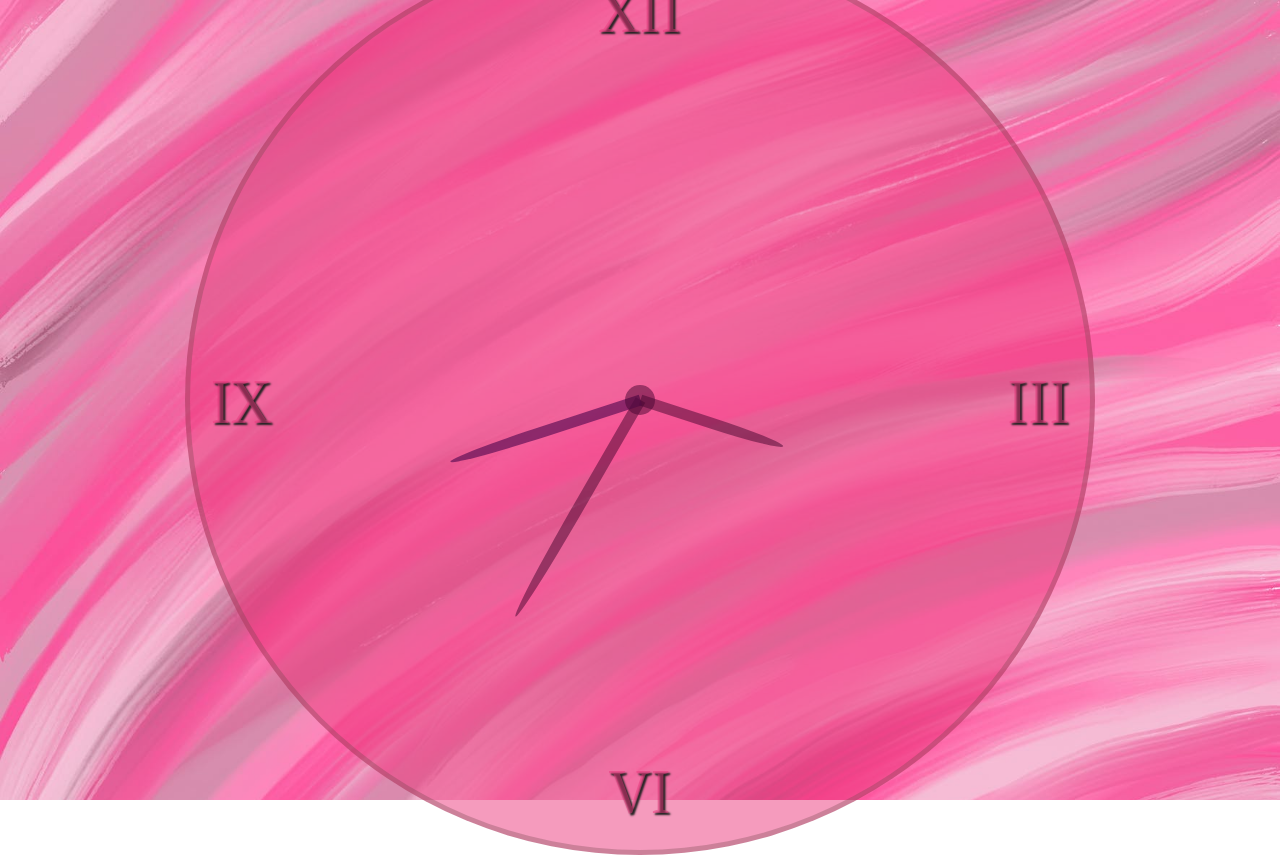
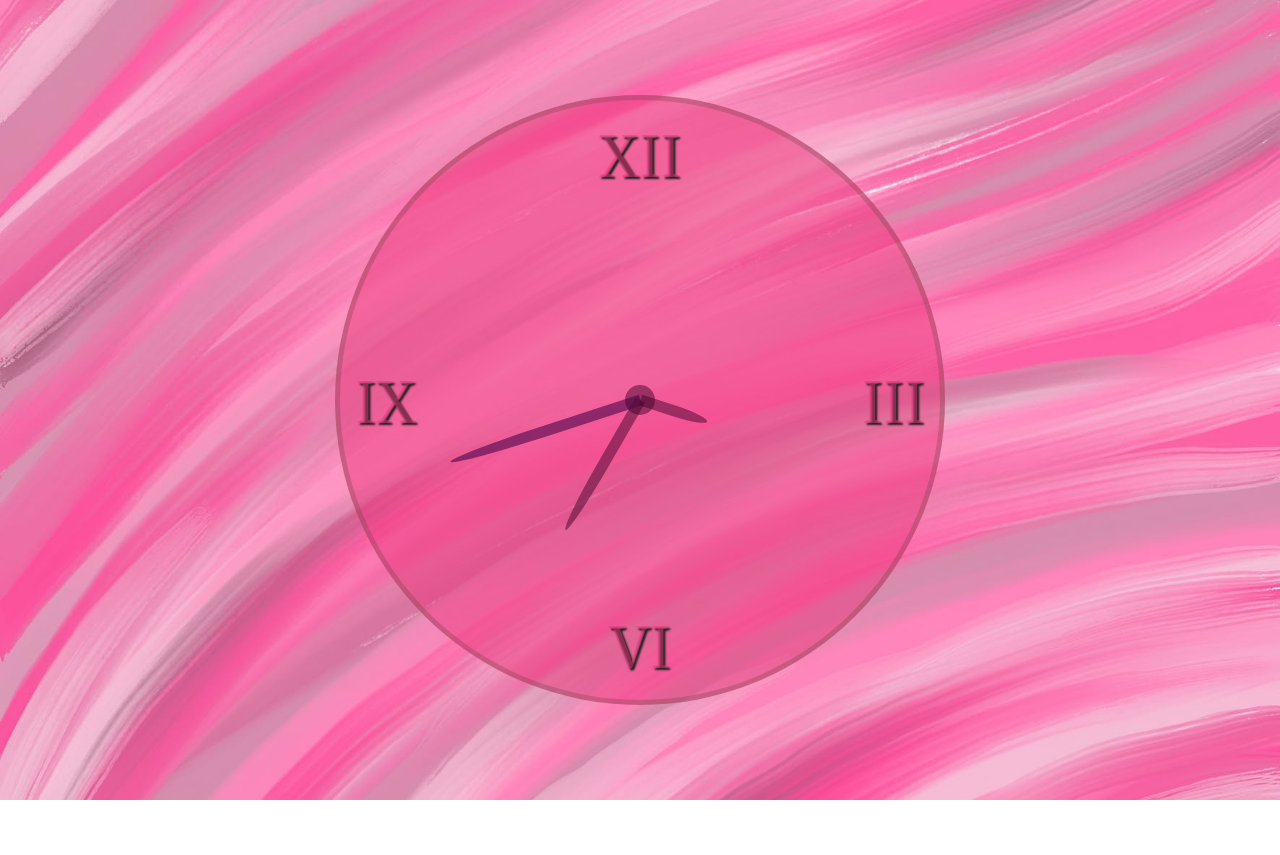
Before and after one commit to NetaJM/SimplePinkClock, a plain HTML site: page index.html in a window 1280 px wide. After the commit the page ends 800 px from the top, so only its background shows below. Drawn offline with Linux system fonts and the light colour scheme.

Commit message:
Update style.css

```diff
--- a/style.css
+++ b/style.css
@@ -26,8 +26,8 @@ html {
 }
 
 .clock {
-  width: 90rem;
-  height: 90rem;
+  width: 60rem;
+  height: 60rem;
   background-color: rgba(236, 56, 125, 0.5);
   border-radius: 50%;
   border: 0.5rem solid rgba(110, 66, 73, 0.3);
@@ -48,25 +48,25 @@ html {
 }
 
 .twelve {
-  top: 2rem;
+  top: 1.5rem;
   left: 50%;
   transform: translateX(-50%);
 }
 
 .three {
-  right: 2rem;
+  right: 1.5rem;
   top: 50%;
   transform: translateY(-50%);
 }
 
 .six {
-  bottom: 2rem;
+  bottom: 1.5rem;
   left: 50%;
   transform: translateX(-50%);
 }
 
 .nine {
-  left: 2rem;
+  left: 1.5rem;
   top: 50%;
   transform: translateY(-50%);
 }
@@ -94,7 +94,7 @@ html {
 
 .arrows div {
   width: 1.1rem;
-  height: 25rem;
+  height: 15rem;
   background-color: rgba(68, 4, 47, 0.5);
   position: absolute;
   bottom: 50%;
@@ -104,7 +104,7 @@ html {
 }
 
 .arrows .hour {
-  height: 15rem;
+  height: 7rem;
   transform: rotate(90deg);
 }
 
```
